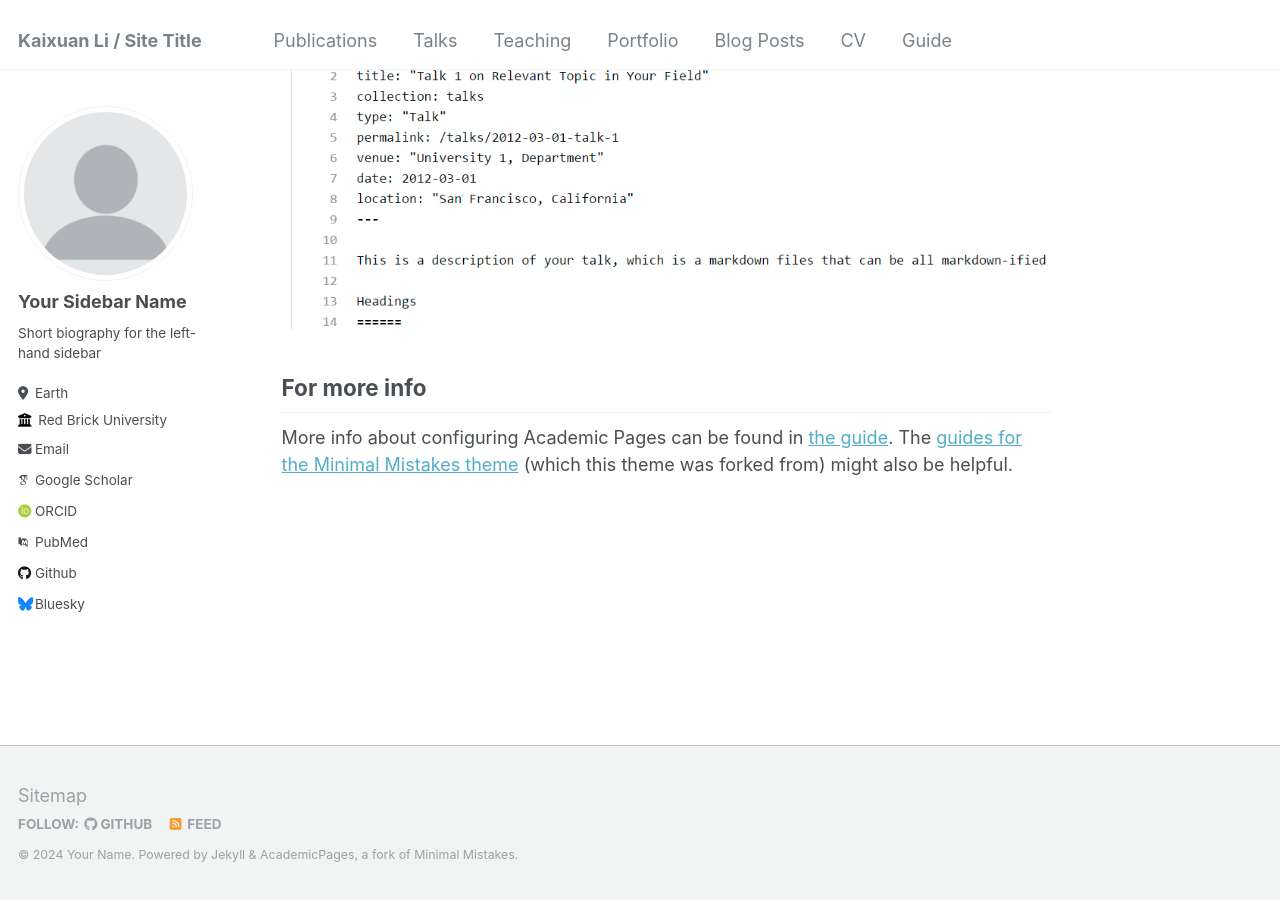
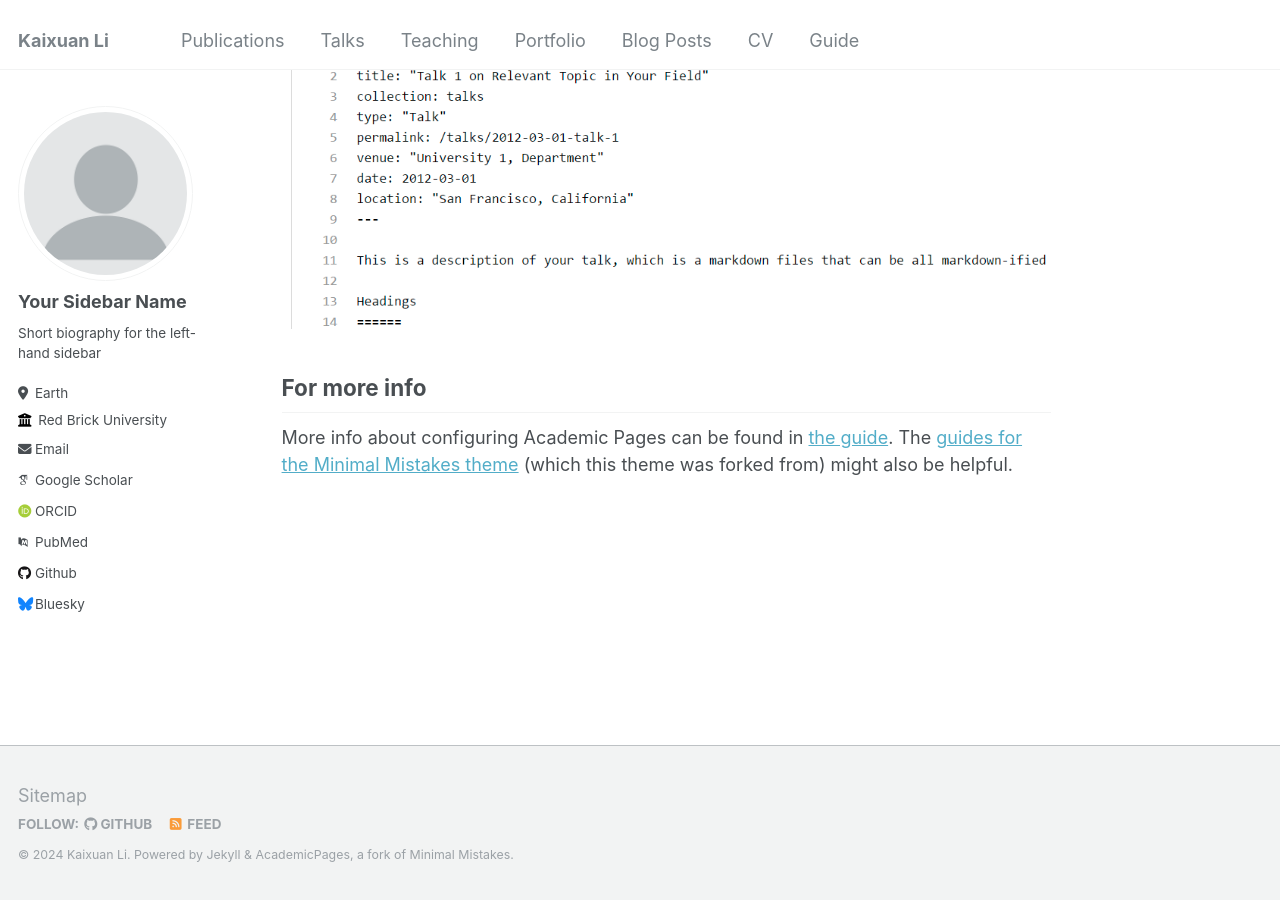
Before and after one commit to KaixuanLee/KaixuanLee.github.io, a Jekyll site: the page built from _pages/about.md, in a window 1280 px wide and 900 px high, scrolled down 2660 px. Built offline with Jekyll 4.4.1, drawn with Linux system fonts in a browser that asks for light colours; some web fonts are replaced.

Commit message:
edit yml

```diff
--- a/_config.yml
+++ b/_config.yml
@@ -8,13 +8,13 @@
 
 # Basic Site Settings
 locale                   : "en-US"
-title                    : "Kaixuan Li / Site Title"
+title                    : "Kaixuan Li"
 title_separator          : "-"
-name                     : &name "Your Name"
-description              : &description "personal description"
-url                      : https://academicpages.github.io # the base hostname & protocol for your site e.g. "https://mmistakes.github.io"
+name                     : &name "Kaixuan Li"
+description              : &description "Master of Computer Science "
+url                      : https://kaixuanlee.github.io/ # the base hostname & protocol for your site e.g. "https://mmistakes.github.io"
 baseurl                  : "" # the subpath of your site, e.g. "/blog"
-repository               : "academicpages/academicpages.github.io"
+repository               : "kaixuanlee/kaixuanlee.github.io"
 
 # Site Author - The following control what appear as part of the author content on the side bar.
 #               If a field is blank the icon and link will not appear, otherwise it will be shown.
```
